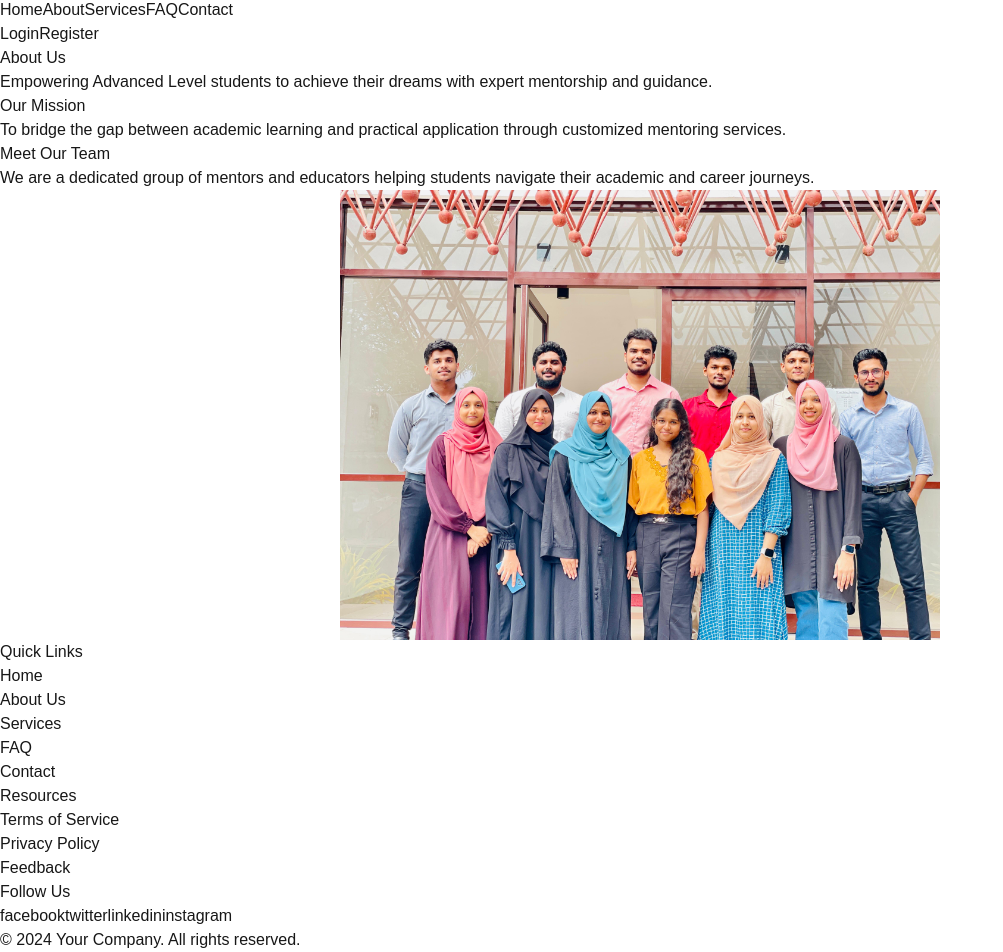
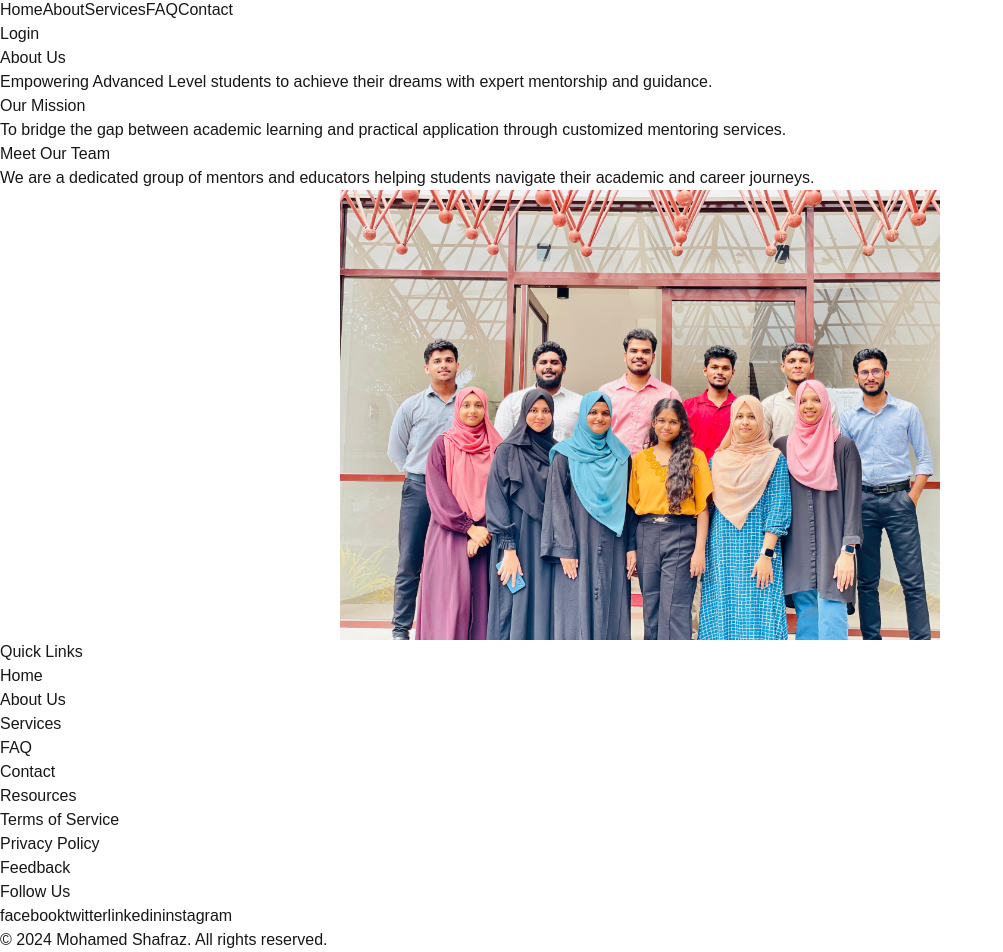
Before and after one commit to MohamedShafraz/pioneer, a Next.js app: page /about in a window 1280 px wide. Shown: the part 302-1254 px from the top of the page, without its empty margins (0-1003 px from the left). Built offline with nearby package versions, Linux system fonts and the light colour scheme.

Commit message:
latest ui changes

```diff
--- a/src/app/footer.tsx
+++ b/src/app/footer.tsx
@@ -80,7 +80,7 @@ export default function Footer() {
           </div>
 
           <div className="mt-6 text-center text-sm text-gray-400">
-            © 2024 Your Company. All rights reserved.
+            © 2024 <Link href="http://mmmshafraz.me/">Mohamed Shafraz</Link>. All rights reserved.
           </div>
         </div>
       </footer>
--- a/src/app/header.tsx
+++ b/src/app/header.tsx
@@ -60,15 +60,15 @@ export default function Header() {
             </>
           ) : (
             <>
-              <Link href="/login" className="text-gray-700 hover:text-blue-500">
+              <Link href="/login" className="text-white bg-green-500 px-4 py-2 rounded-md hover:bg-green-60">
                 Login
               </Link>
-              <Link
+              {/* <Link
                 href="/register"
-                className="text-white bg-green-500 px-4 py-2 rounded-md hover:bg-green-600"
+                className="text-white bg-green-500 px-4 py-2 rounded-md hover:bg-green-60"
               >
                 Register
-              </Link>
+              </Link> */}
             </>
           )}
         </div>
--- a/src/app/login/page.tsx
+++ b/src/app/login/page.tsx
@@ -137,12 +137,12 @@ const Login: React.FC = () => {
         </form>
 
         {/* Redirect to Register */}
-        <button
+        {/* <button
           onClick={() => router.push('/register')}
           className="w-full bg-green-500 text-white font-semibold text-sm py-2 rounded-md mt-4 hover:bg-green-600 transition duration-300"
         >
            Don&#39;t have an account? Register
-        </button>
+        </button> */}
       </div>
     </div>
     </>
```
